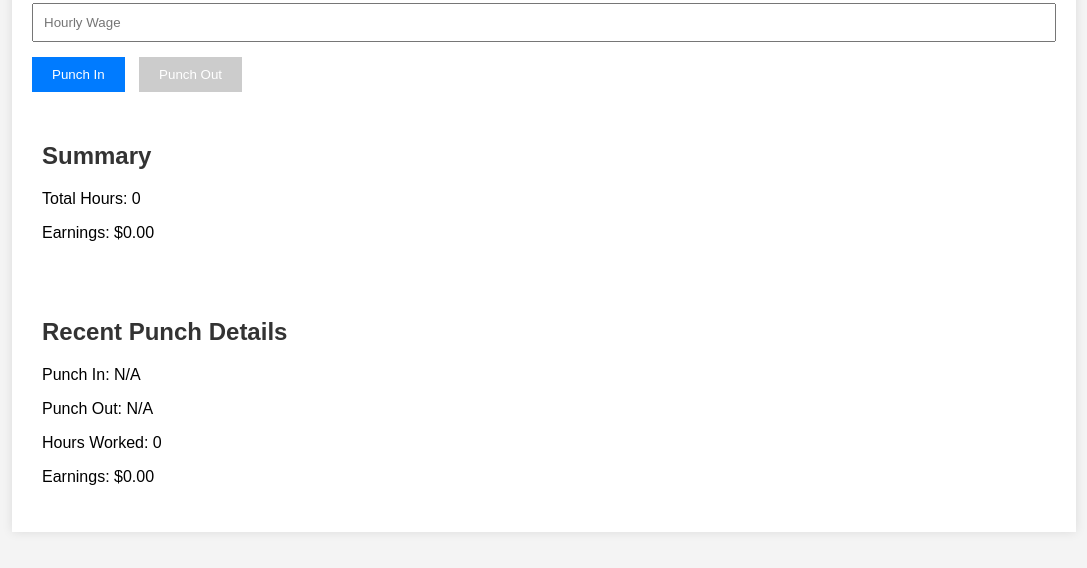
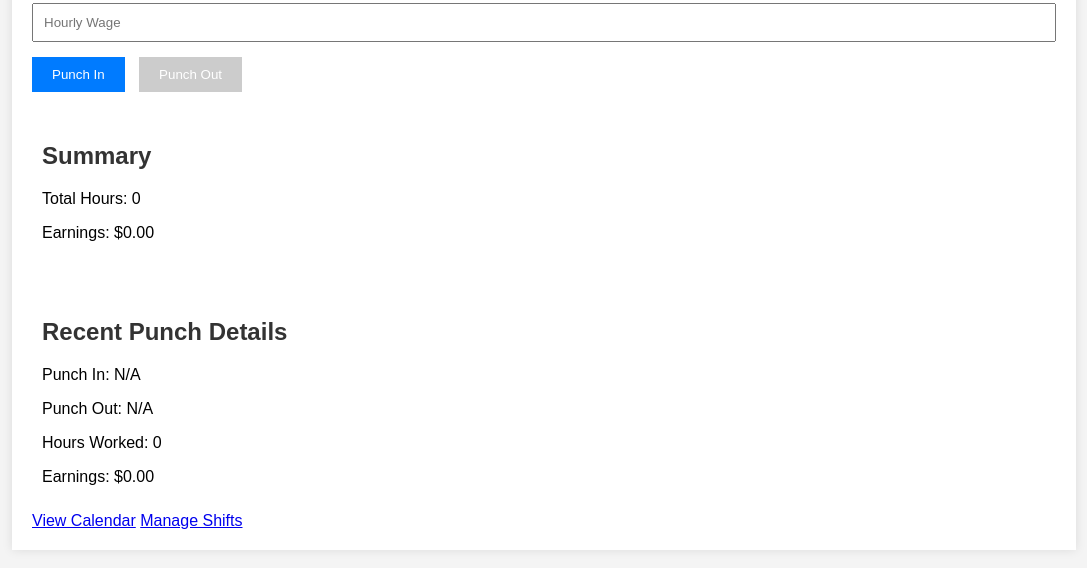
Before and after one commit to lscherub/wht, a plain HTML site: page index.html in a window 1280 px wide. Shown: the part 140-708 px from the top of the page, without its empty margins (96-1183 px from the left). Drawn offline with Linux system fonts and the light colour scheme.

Commit message:
Update index.html

```diff
--- a/index.html
+++ b/index.html
@@ -29,8 +29,11 @@
             <p>Hours Worked: <span id="recentHoursWorked">0</span></p>
             <p>Earnings: $<span id="recentEarnings">0.00</span></p>
         </div>
+        <div class="navigation">
+            <a href="calendar.html">View Calendar</a>
+            <a href="shifts.html">Manage Shifts</a>
+        </div>
     </div>
     <script src="script.js"></script>
 </body>
-
 </html>
```
